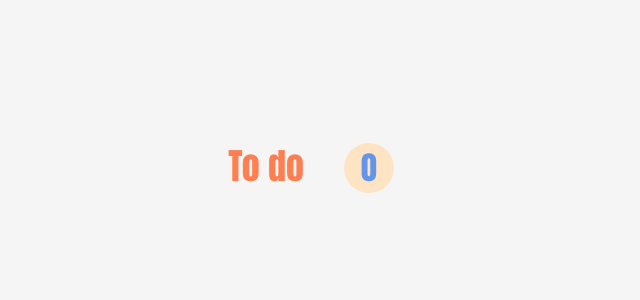
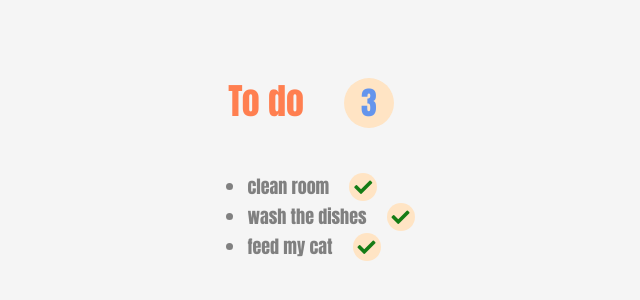
Before and after one commit to Marce1ina/to-do-app, a React app: page / in a window 1280 px wide. Shown: the part 234-534 px from the top of the page, without its empty margins (329-969 px from the left). Built offline with nearby package versions, Linux system fonts and the light colour scheme.

Commit message:
TodoList + webpack plugins

```diff
--- a/package.json
+++ b/package.json
@@ -4,7 +4,7 @@
     "description": "",
     "main": "index.js",
     "scripts": {
-        "start": "webpack --mode development",
+        "start": "webpack -w --mode development",
         "build": "webpack --mode production",
         "test": "echo \"Error: no test specified\" && exit 1"
     },
@@ -13,10 +13,13 @@
     "license": "ISC",
     "devDependencies": {
         "@babel/core": "^7.4.5",
+        "@babel/plugin-proposal-class-properties": "^7.5.0",
         "@babel/preset-env": "^7.4.5",
         "@babel/preset-react": "^7.0.0",
         "babel-loader": "^8.0.6",
         "css-loader": "^3.0.0",
+        "html-webpack-plugin": "^3.2.0",
+        "optimize-js-plugin": "0.0.4",
         "react": "^16.8.6",
         "react-dom": "^16.8.6",
         "style-loader": "^0.23.1",
--- a/src/components/Todo.js
+++ b/src/components/Todo.js
@@ -0,0 +1,13 @@
+import React from "react";
+import style from "./todo.css";
+
+const Todo = ({ remove, id, text }) => (
+    <li className={style.todo}>
+        <span className={style.todo_text}>{text}</span>
+        <span className={style.todo_remove} onClick={() => remove(id)}>
+            <i className="fas fa-check" />
+        </span>
+    </li>
+);
+
+export default Todo;
--- a/src/components/TodoList.js
+++ b/src/components/TodoList.js
@@ -0,0 +1,13 @@
+import React from "react";
+import style from "./todoList.css";
+import Todo from "./Todo";
+
+const TodoList = ({ removeTodo, todoList }) => (
+    <ul className={style.todoList}>
+        {todoList.map(({ id, text }) => (
+            <Todo key={id} id={id} text={text} remove={removeTodo} />
+        ))}
+    </ul>
+);
+
+export default TodoList;
--- /dev/null
+++ b/src/components/todo.css
@@ -0,0 +1,26 @@
+.todo {
+    color: grey;
+    line-height: 30px;
+    font-size: 18px;
+}
+
+.todo_text {
+    margin-right: 20px;
+}
+
+.todo_remove {
+    color: rgb(21, 124, 21);
+    background-color: bisque;
+    border-radius: 50%;
+    display: inline-block;
+    width: 28px;
+    height: 28px;
+    text-align: center;
+    line-height: 28px;
+    transition: 0.1s;
+}
+
+.todo_remove:hover {
+    color: rgb(23, 134, 23);
+    background-color: rgb(255, 214, 163);
+}
--- /dev/null
+++ b/src/components/todoList.css
@@ -0,0 +1,4 @@
+.todoList {
+    margin: 20px;
+    color: blue;
+}
--- a/src/containers/App.js
+++ b/src/containers/App.js
@@ -2,12 +2,26 @@ import React from "react";
 import uuid from "uuid";
 import style from "./app.css";
 import Title from "../components/Title";
+import TodoList from "../components/TodoList";
 
 class App extends React.Component {
     constructor(props) {
         super(props);
         this.state = {
-            data: []
+            data: [
+                {
+                    id: 1,
+                    text: "clean room"
+                },
+                {
+                    id: 2,
+                    text: "wash the dishes"
+                },
+                {
+                    id: 3,
+                    text: "feed my cat"
+                }
+            ]
         };
     }
 
@@ -20,15 +34,16 @@ class App extends React.Component {
         this.setState({ data });
     }
 
-    removeTodo(id) {
+    removeTodo = id => {
         const remainder = this.state.data.filter(todo => todo.id !== id);
         this.setState({ data: remainder });
-    }
+    };
 
     render() {
         return (
             <div className={style.todoApp}>
                 <Title tasksNumber={this.state.data.length} />
+                <TodoList removeTodo={this.removeTodo} todoList={this.state.data} />
             </div>
         );
     }
--- /dev/null
+++ b/src/index.html
@@ -0,0 +1,18 @@
+<!DOCTYPE html>
+<html lang="en">
+    <head>
+        <meta charset="UTF-8" />
+        <title>Webpack + React</title>
+        <link href="https://cdnjs.cloudflare.com/ajax/libs/font-awesome/5.9.0/css/all.min.css" rel="stylesheet" />
+        <style>
+            body {
+                margin: 0;
+                padding: 0;
+                font-family: Impact, Haettenschweiler, "Arial Narrow Bold", sans-serif;
+            }
+        </style>
+    </head>
+    <body>
+        <div id="app"></div>
+    </body>
+</html>
--- a/webpack.config.js
+++ b/webpack.config.js
@@ -1,4 +1,6 @@
 const path = require("path");
+const HtmlWebpackPlugin = require("html-webpack-plugin");
+const OptimizeJsPlugin = require("optimize-js-plugin");
 
 module.exports = env => {
     return {
@@ -29,6 +31,17 @@ module.exports = env => {
                     ]
                 }
             ]
-        }
+        },
+        plugins: [
+            new HtmlWebpackPlugin({
+                template: "src/index.html",
+                filename: "index.html",
+                inject: "body"
+            }),
+            env === "production" &&
+                new OptimizeJsPlugin({
+                    sourceMap: false
+                })
+        ].filter(Boolean)
     };
 };
```
Also changed, not shown: .babelrc, build/app.bundle.js, build/index.html, 1 other file.
